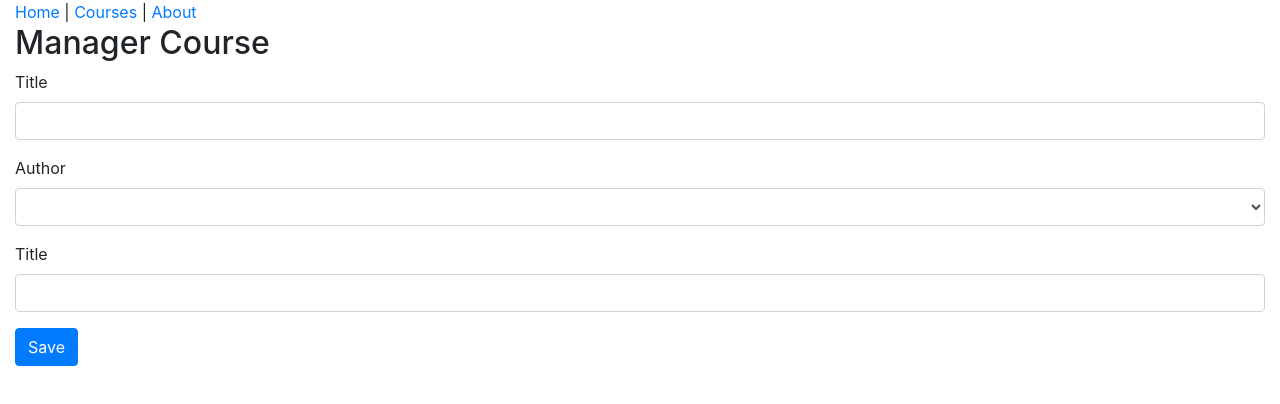
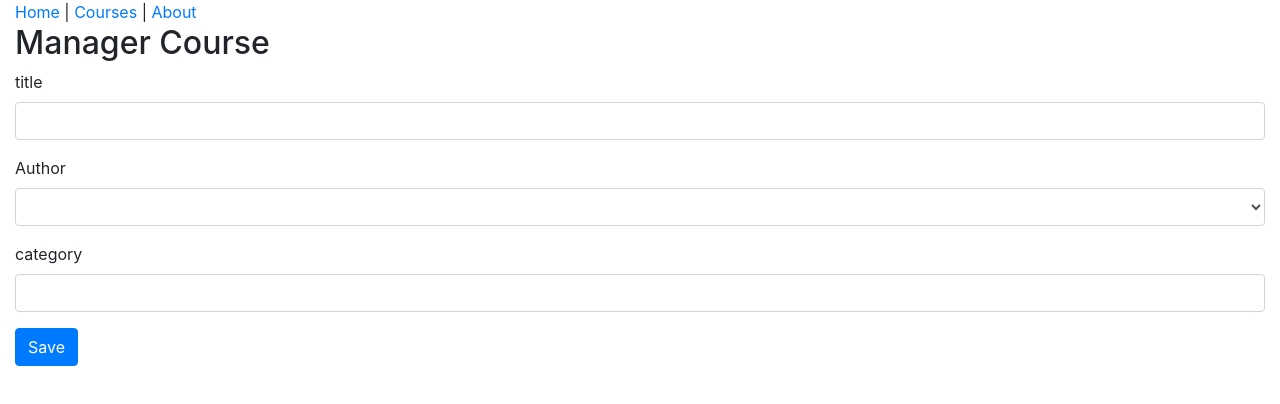
Before and after one commit to keylw/react-start, a React (Create React App) app: page /course in a window 1280 px wide. Shown: the top 404 px of the page. Built offline with nearby package versions, Linux system fonts and the light colour scheme; no server answers.

Commit message:
bug fix: naming

```diff
--- a/src/components/common/TextInput.js
+++ b/src/components/common/TextInput.js
@@ -9,7 +9,7 @@ function TextInput(props) {
 
   return (
     <div className={wrapperClass}>
-      <label htmlFor="title">Title</label>
+      <label htmlFor="title">{props.label}</label>
       <div className="field">
         <input
           id="title"
```
